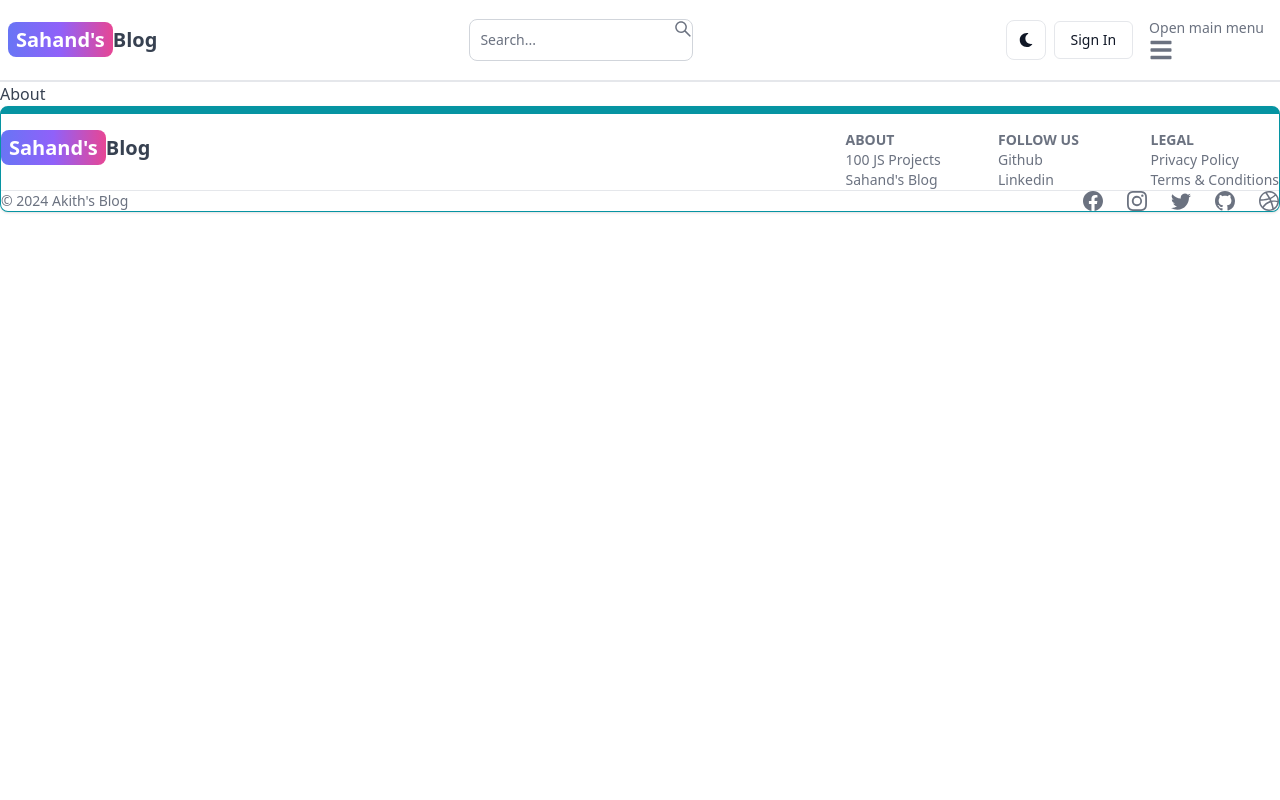
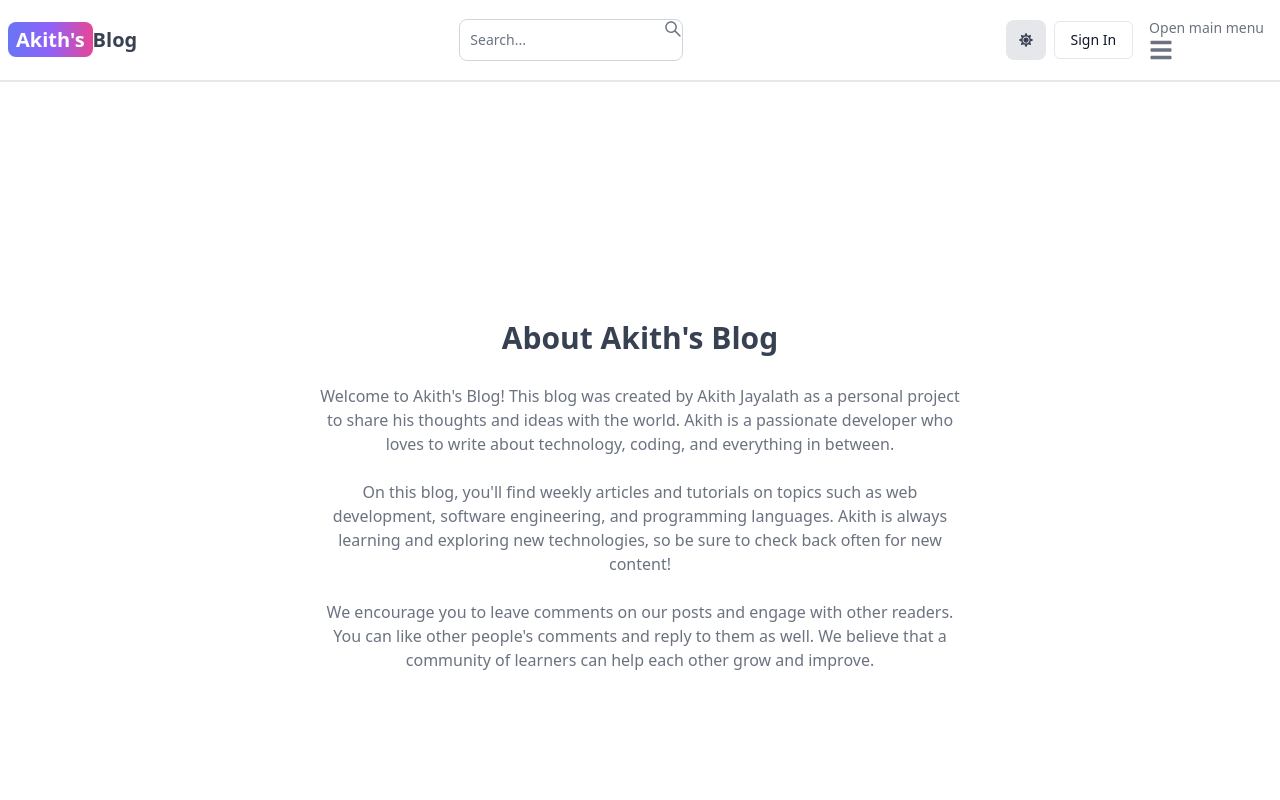
Before and after one commit to AkithJayalath/Mern-Blog, a React (Vite) app in the folder client/: page /about in a window 1280 px wide. Shown: the top 800 px of the page. Built offline with nearby package versions, Linux system fonts and the light colour scheme; no server answers.

Commit message:
complete about and project pages

```diff
--- a/client/src/component/Footer.jsx
+++ b/client/src/component/Footer.jsx
@@ -15,7 +15,7 @@
         >
             <span className='px-2 py-1 bg-gradient-to-r from-indigo-500
             via-purple-500 to-pink-500 rounded-lg text-white'>
-             Sahand's
+             Akith's
              </span>
             Blog
         </Link>
--- a/client/src/component/Header.jsx
+++ b/client/src/component/Header.jsx
@@ -62,7 +62,7 @@
         >
             <span className='px-2 py-1 bg-gradient-to-r from-indigo-500
             via-purple-500 to-pink-500 rounded-lg text-white'>
-             Sahand's
+             Akith's
              </span>
             Blog
         </Link>
@@ -80,8 +80,8 @@
         <AiOutlineSearch />
        </Button>
        <div className="flex gap-2 items-center justify-center md:order-2">
-        <Button className='w-10 h-10 flex items-center justify-center self-center' color='gray' onClick={() => dispatch(toggleTheme())} >
-            {theme === 'light' ? <FaMoon /> : <FaSun />}
+        <Button className='w-10 h-10 flex items-center justify-center self-center dark:bg-gray-700 bg-gray-200' color onClick={() => dispatch(toggleTheme())} >
+            {theme === 'light' ? <FaSun /> : <FaMoon />}
         </Button>
         {currentUser ? (
             <Dropdown
@@ -113,23 +113,17 @@
         )
         }
 
-        <Navbar.Toggle aria-label="Toggle navigation" aria-expanded={false} />
+       <Navbar.Toggle />
       </div>
       <Navbar.Collapse>
-            <Navbar.Link active={path === "/"} as={'div'}>
-                <Link to='/' >
-                    Home
-                </Link>
+        <Navbar.Link active={path === '/'} as={'div'} >
+          <Link to='/'>Home</Link>
         </Navbar.Link>
-            <Navbar.Link active={path === "/about"} as={'div'}>
-                <Link to='/about'>
-                    About
-                </Link>
+        <Navbar.Link active={path === '/about'} as={'div'}>
+          <Link to='/about'>About</Link>
         </Navbar.Link>
-            <Navbar.Link active={path === "/projects"} as={'div'}>
-                <Link to='/projects'>
-                    Projects
-                </Link>
+        <Navbar.Link active={path === '/projects'} as={'div'}>
+          <Link to='/projects'>Projects</Link>
         </Navbar.Link>
       </Navbar.Collapse>
     </Navbar>
--- a/client/src/pages/About.jsx
+++ b/client/src/pages/About.jsx
@@ -2,6 +2,36 @@
 
 export default function About() {
   return (
-    <div>About</div>
-  )
+    <div className='min-h-screen flex items-center justify-center'>
+      <div className='max-w-2xl mx-auto p-3 text-center'>
+        <div>
+          <h1 className='text-3xl font font-semibold text-center my-7'>
+            About Akith's Blog
+          </h1>
+          <div className='text-md text-gray-500 flex flex-col gap-6'>
+            <p>
+              Welcome to Akith's Blog! This blog was created by Akith Jayalath
+              as a personal project to share his thoughts and ideas with the
+              world. Akith is a passionate developer who loves to write about
+              technology, coding, and everything in between.
+            </p>
+
+            <p>
+              On this blog, you'll find weekly articles and tutorials on topics
+              such as web development, software engineering, and programming
+              languages. Akith is always learning and exploring new
+              technologies, so be sure to check back often for new content!
+            </p>
+
+            <p>
+              We encourage you to leave comments on our posts and engage with
+              other readers. You can like other people's comments and reply to
+              them as well. We believe that a community of learners can help
+              each other grow and improve.
+            </p>
+          </div>
+        </div>
+      </div>
+    </div>
+  );
 }
--- a/client/src/pages/Projects.jsx
+++ b/client/src/pages/Projects.jsx
@@ -1,7 +1,11 @@
-//import React from 'react'
+import CallToAction from '../component/CallToAction';
 
 export default function Projects() {
   return (
-    <div>Projects</div>
+    <div className='min-h-screen max-w-2xl mx-auto flex justify-center items-center flex-col gap-6 p-3'>
+      <h1 className='text-3xl font-semibold'>Projects</h1>
+      <p className='text-md text-gray-500'>Build fun and engaging projects while learning HTML, CSS, and JavaScript!</p>
+      <CallToAction />
+    </div>
   )
 }
```
Lines whose indentation alone changed are shown as unchanged.
